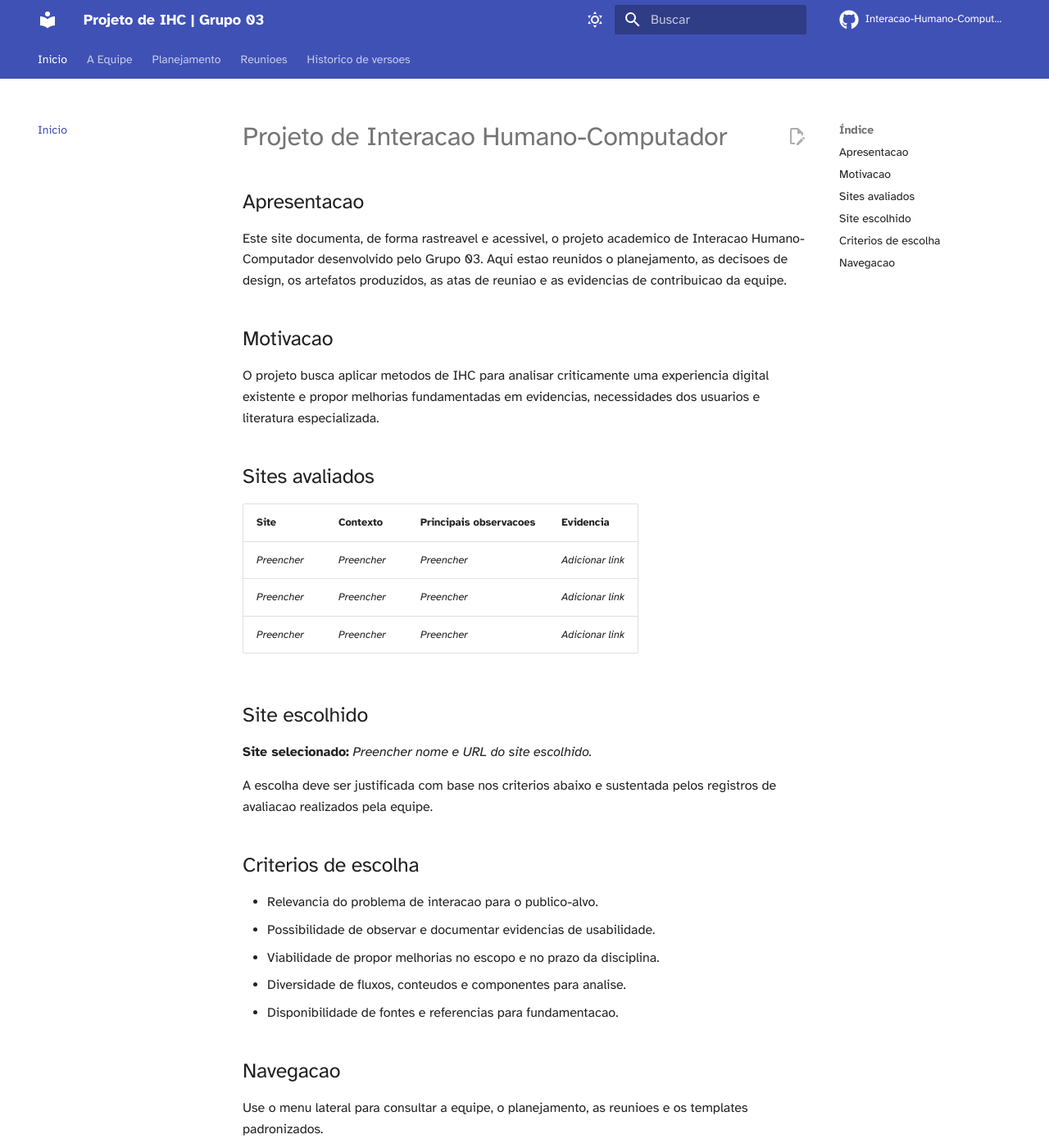
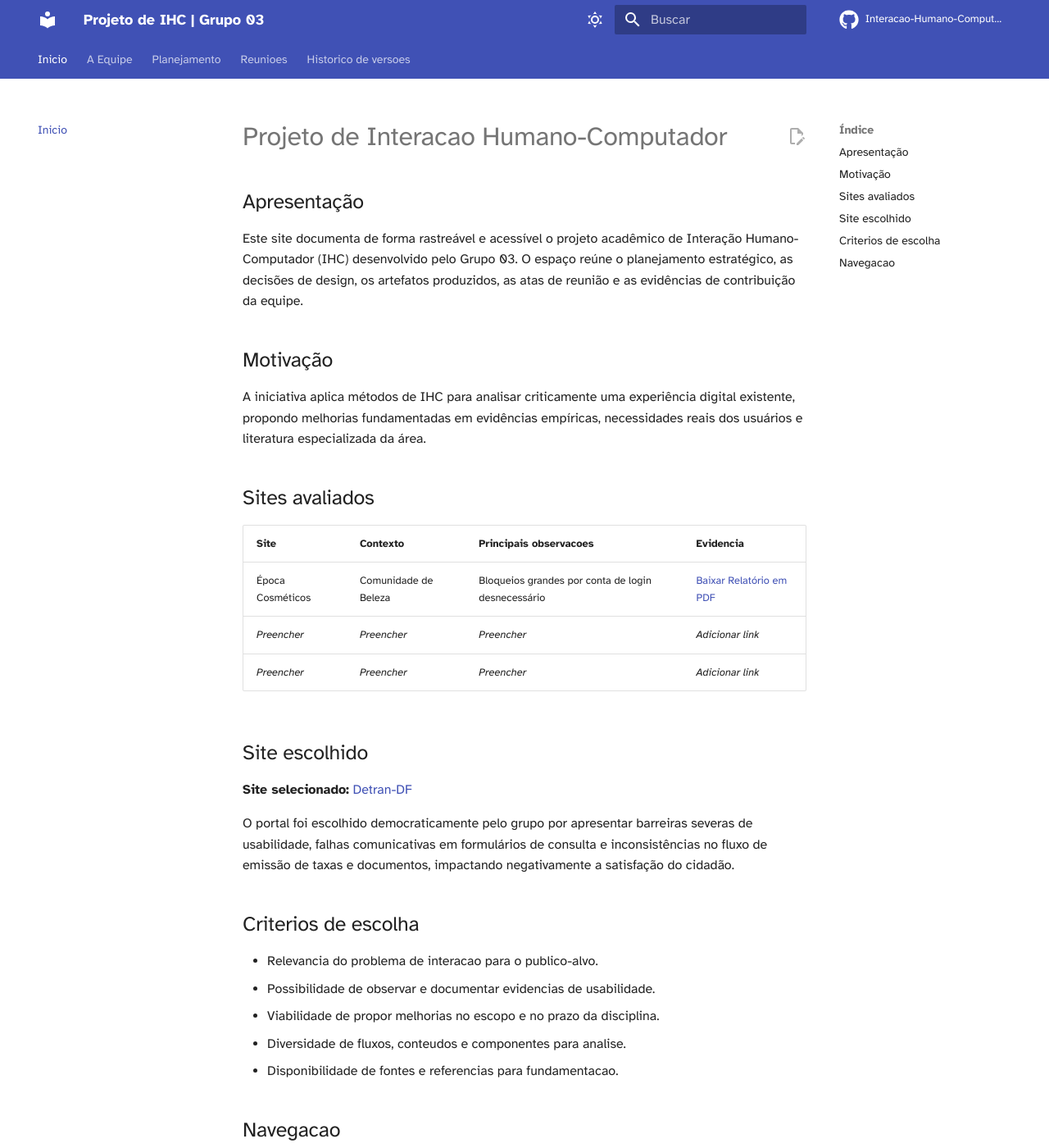
Before and after one commit to Interacao-Humano-Computador/2026.2-Grupo03, an MkDocs documentation site: the page built from docs/index.md, in a window 1280 px wide and 1400 px high. Shown: the whole window at 82% size. Built offline with MkDocs 1.6.1 and Material for MkDocs 9.7.7, drawn with Linux system fonts in a browser that asks for light colours; comment, search, counter and statistics services are not loaded.

Commit message:
Adição de documentos e pastas para a primeira entrega.

```diff
--- a/docs/index.md
+++ b/docs/index.md
@@ -1,26 +1,26 @@
 # Projeto de Interacao Humano-Computador
 
-## Apresentacao
+## Apresentação
 
-Este site documenta, de forma rastreavel e acessivel, o projeto academico de Interacao Humano-Computador desenvolvido pelo Grupo 03. Aqui estao reunidos o planejamento, as decisoes de design, os artefatos produzidos, as atas de reuniao e as evidencias de contribuicao da equipe.
+Este site documenta de forma rastreável e acessível o projeto acadêmico de Interação Humano-Computador (IHC) desenvolvido pelo Grupo 03. O espaço reúne o planejamento estratégico, as decisões de design, os artefatos produzidos, as atas de reunião e as evidências de contribuição da equipe.
 
-## Motivacao
+## Motivação
 
-O projeto busca aplicar metodos de IHC para analisar criticamente uma experiencia digital existente e propor melhorias fundamentadas em evidencias, necessidades dos usuarios e literatura especializada.
+A iniciativa aplica métodos de IHC para analisar criticamente uma experiência digital existente, propondo melhorias fundamentadas em evidências empíricas, necessidades reais dos usuários e literatura especializada da área.
 
 ## Sites avaliados
 
 | Site | Contexto | Principais observacoes | Evidencia |
 | --- | --- | --- | --- |
-| _Preencher_ | _Preencher_ | _Preencher_ | _Adicionar link_ |
+| Época Cosméticos | Comunidade de Beleza | Bloqueios grandes por conta de login desnecessário | [Baixar Relatório em PDF](./planejamento/sites%20avaliados/Henrique%20Schneider%20Fernandes%20da%20Rosa/ProjetoParteIndividualMetodoeAvalição.pdf) |
 | _Preencher_ | _Preencher_ | _Preencher_ | _Adicionar link_ |
 | _Preencher_ | _Preencher_ | _Preencher_ | _Adicionar link_ |
 
 ## Site escolhido
 
-**Site selecionado:** _Preencher nome e URL do site escolhido._
+**Site selecionado:** [Detran-DF](https://www.detran.df.gov.br/)
 
-A escolha deve ser justificada com base nos criterios abaixo e sustentada pelos registros de avaliacao realizados pela equipe.
+O portal foi escolhido democraticamente pelo grupo por apresentar barreiras severas de usabilidade, falhas comunicativas em formulários de consulta e inconsistências no fluxo de emissão de taxas e documentos, impactando negativamente a satisfação do cidadão.
 
 ## Criterios de escolha
 
```
Also changed, not shown: docs/planejamento/cronograma.md (+2 -2 lines), docs/planejamento/processo-design.md (+1 -1 lines), 1 other file.
